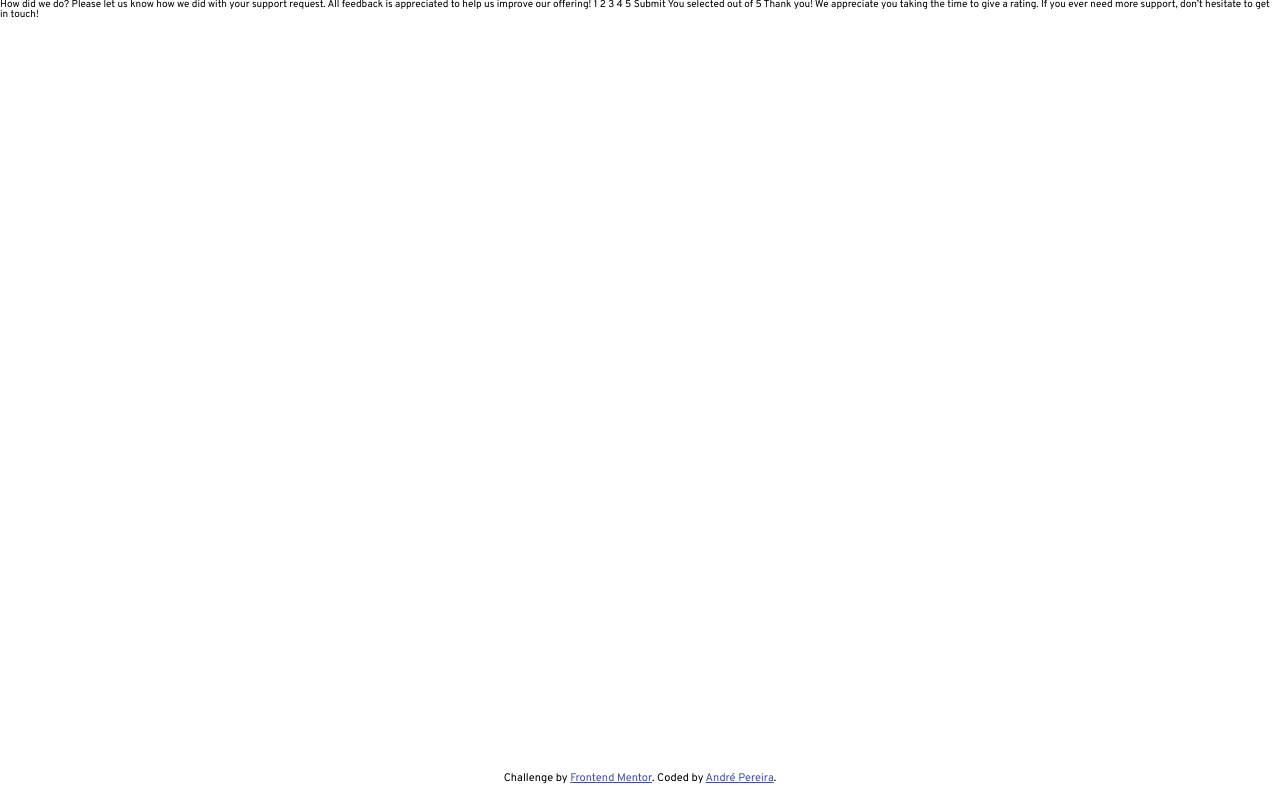
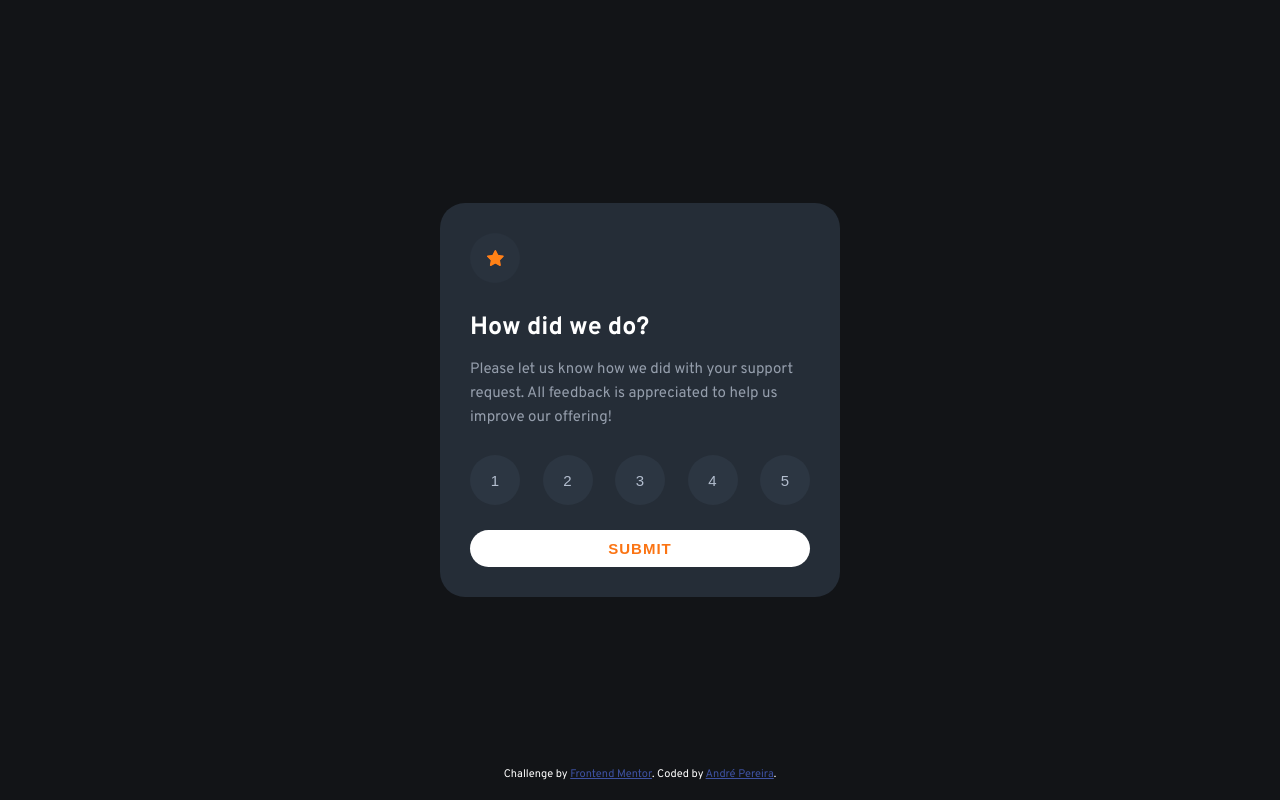
Before and after one commit to dre1597/fm-interactive-rating-component, a plain HTML site: page index.html in a window 1280 px wide. Drawn offline with Linux system fonts and the light colour scheme.

Commit message:
:sparkles: add basic structure and first section styles and logic

```diff
--- a/index.html
+++ b/index.html
@@ -16,33 +16,62 @@
     <!-- Feel free to remove these styles or customise in your own stylesheet 👍 -->
     <link href="styles/reset.css" rel="stylesheet">
     <link href="styles/styles.css" rel="stylesheet">
+
+    <script defer src="index.js"></script>
   </head>
   <body>
+    <main>
+      <section class="rating-card">
+        <div class="star">
+          <img alt="Star icon" src="./images/icon-star.svg"/>
+        </div>
 
-    <!-- Rating state start -->
+        <div class="text-content">
+          <h1 class="title">How did we do?</h1>
 
-    How did we do?
+          <p class="description">
+            Please let us know how we did with your support request. All feedback is appreciated
+            to help us improve our offering!
+          </p>
+        </div>
 
-    Please let us know how we did with your support request. All feedback is appreciated
-    to help us improve our offering!
+        <ul class="rating">
+          <li>
+            <button class="btn-rating" type="button">1</button>
+          </li>
+          <li>
+            <button class="btn-rating" type="button">2</button>
+          </li>
+          <li>
+            <button class="btn-rating" type="button">3</button>
+          </li>
+          <li>
+            <button class="btn-rating" type="button">4</button>
+          </li>
+          <li>
+            <button class="btn-rating" type="button">5</button>
+          </li>
+        </ul>
 
-    1 2 3 4 5
+        <button class="submit" type="button">Submit</button>
+      </section>
 
-    Submit
+      <section class="thank-you hidden">
+        <div class="illustration">
+          <img alt="Thank you illustration" src="./images/illustration-thank-you.svg"/>
+        </div>
 
-    <!-- Rating state end -->
+        <div class="selection">
+          You selected <span>0</span> out of 5
+        </div>
 
-    <!-- Thank you state start -->
+        <h2 class="title">Thank you!</h2>
 
-    You selected <!-- Add rating here --> out of 5
-
-    Thank you!
-
-    We appreciate you taking the time to give a rating. If you ever need more support,
-    don’t hesitate to get in touch!
-
-    <!-- Thank you state end -->
-
+        <p class="description">We appreciate you taking the time to give a rating. If you ever need more support,
+          don’t hesitate to get in touch!
+        </p>
+      </section>
+    </main>
 
     <footer class="attribution">
       Challenge by <a href="https://www.frontendmentor.io?ref=challenge" target="_blank">Frontend Mentor</a>.
--- /dev/null
+++ b/index.js
@@ -0,0 +1,7 @@
+const $btnRating = document.querySelectorAll('.btn-rating');
+
+$btnRating.forEach((btn) => {
+  btn.addEventListener('click', () => {
+    btn.classList.toggle('selected');
+  });
+});
--- a/styles/styles.css
+++ b/styles/styles.css
@@ -20,11 +20,107 @@ html {
 
 body {
     font-family: 'Overpass', sans-serif;
+    background-color: var(--very-dark-blue);
+    color: var(--white);
+    line-height: 1.6;
 }
 
 img {
     max-width: 100%;
     display: block;
+}
+
+main {
+    min-height: 100vh;
+    max-width: 40rem;
+    margin: 0 auto;
+    display: flex;
+    justify-content: center;
+    align-items: center;
+}
+
+.rating-card, .thank-you {
+    border-radius: 2.5rem;
+    background-color: var(--dark-blue);
+    display: flex;
+    flex-direction: column;
+    padding: 3rem;
+    gap: 2.5rem;
+}
+
+.rating-card {
+    & .star {
+        background-color: var(--dark-blue);
+        border-radius: 50%;
+        width: 5em;
+        height: 5rem;
+        padding: 1rem;
+        display: flex;
+        justify-content: center;
+        align-items: center;
+        filter: brightness(1.1);
+    }
+
+    & .text-content {
+        display: flex;
+        flex-direction: column;
+        gap: 1rem;
+
+        & .title {
+            color: var(--white);
+            font-size: 2.5rem;
+            font-weight: 700;
+        }
+
+        & .description {
+            font-size: 1.5rem;
+            color: var(--light-grey);
+        }
+    }
+
+    & .rating {
+        display: flex;
+        justify-content: space-between;
+        align-items: center;
+        list-style: none;
+
+        & .btn-rating {
+            background-color: var(--dark-blue);
+            border: none;
+            border-radius: 50%;
+            width: 5rem;
+            height: 5rem;
+            font-size: 1.5rem;
+            filter: brightness(1.2);
+            color: var(--light-grey);
+
+            &:hover {
+                background-color: var(--primary);
+                color: var(--white);
+            }
+
+            &.selected {
+                background-color: var(--medium-grey);
+                color: var(--white);
+            }
+        }
+    }
+
+    & .submit {
+        background-color: var(--white);
+        color: var(--primary);
+        border: none;
+        border-radius: 2rem;
+        font-size: 1.5rem;
+        font-weight: 700;
+        text-transform: uppercase;
+        letter-spacing: 1px;
+        padding: 1rem;
+    }
+}
+
+.hidden {
+    display: none;
 }
 
 .attribution {
```
